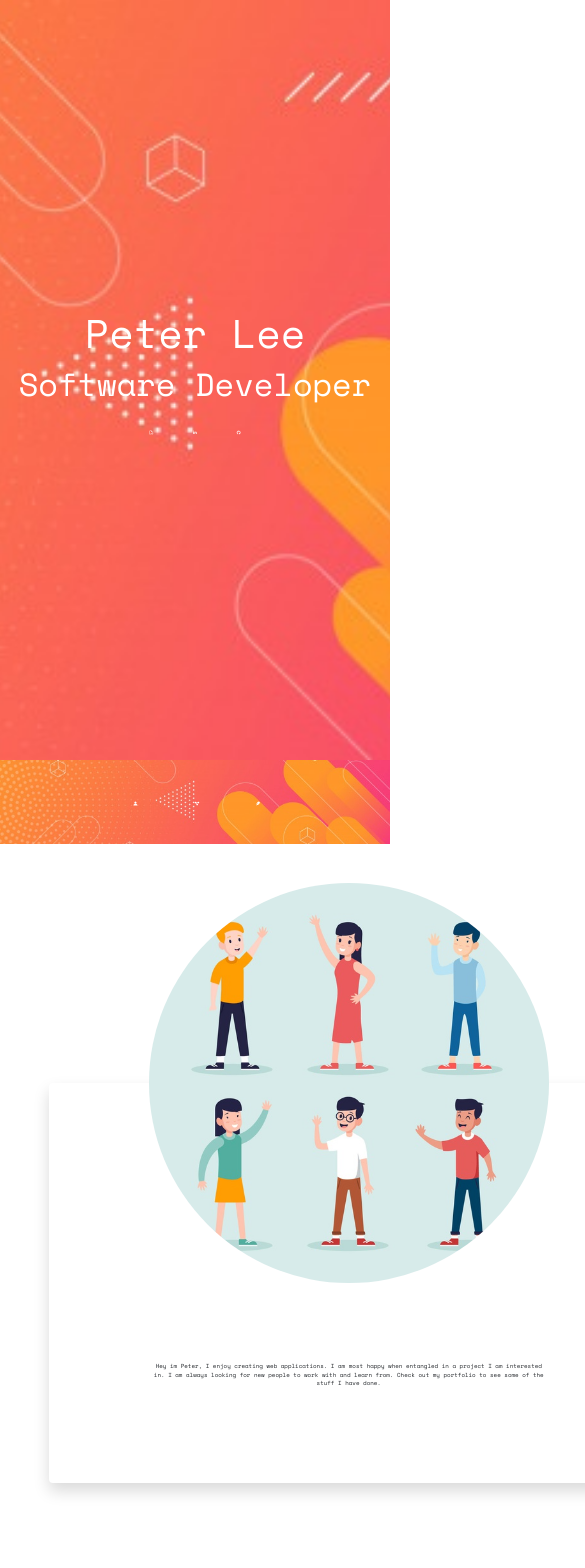
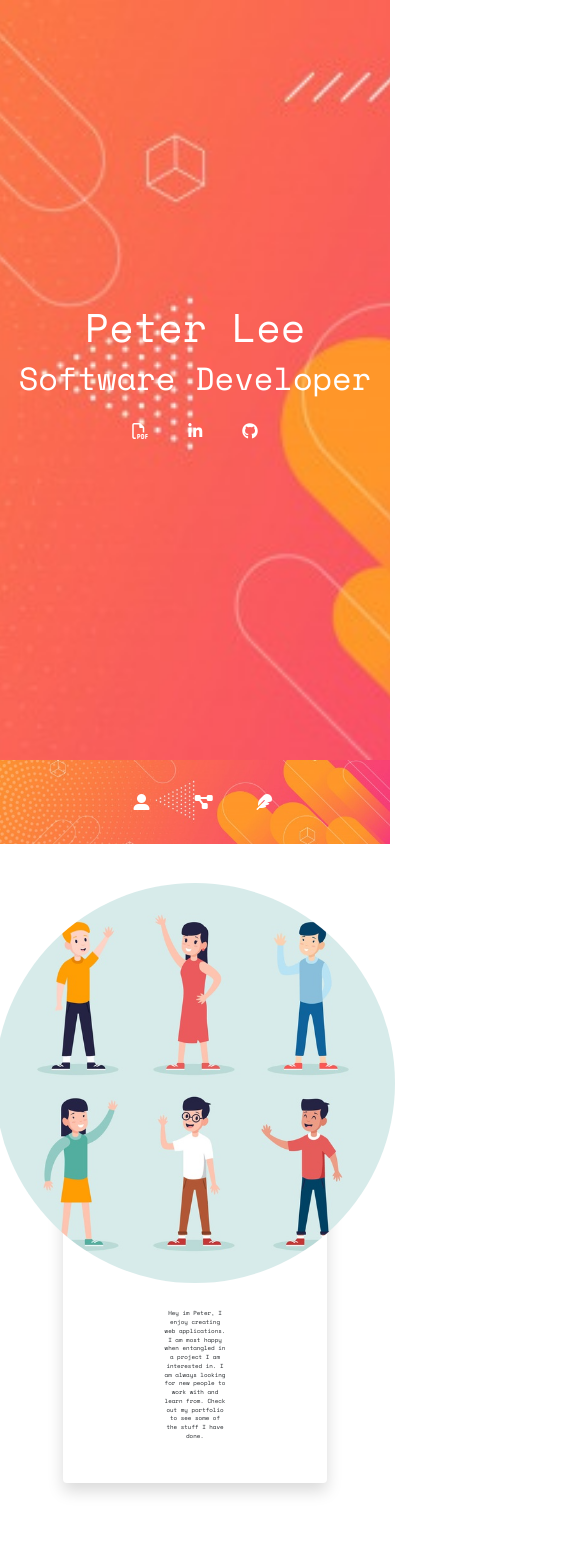
Before and after one commit to PedroL33/portfolio, a React (Create React App) app: page / in a window 390 px wide. Shown: the top 1568 px of the page, 585 px wide, since content can reach past the window. Built offline with nearby package versions, Linux system fonts and the light colour scheme.

Commit message:
Fixed responsive design bugs in about section.

```diff
--- a/src/App.css
+++ b/src/App.css
@@ -78,7 +78,7 @@ body {
   -moz-transition:.5s;
   -webkit-transition:.5s;
   transition:.5s;
-  font-size:1vw;
+  font-size:16px;
   text-align: center;
 }
 
@@ -160,13 +160,12 @@ body {
   justify-content: space-between;
   padding:0;
   list-style-type: none;
-  font-size: 3vw;
-  width: 50%;
+  font-size: 3em;
   margin-top: 2%;
 }
 
 .contact-link-item {
-  margin: 20px;
+  padding: 20px;
   color: black;
 }
 
@@ -182,6 +181,7 @@ body {
   display: flex;
   justify-content: center;
   align-items: center;
+  font-size: 1vw;
 }
 
 textarea {
@@ -209,17 +209,26 @@ textarea {
 }
 
 @media screen and (max-width: 1200px) {
+
+
   .about-info {
     margin: 200px auto 0 auto;
-    width: 600px;
+    width: 90%;
     padding: 200px 100px 0 100px;
     text-align: center;
     text-indent: 0;
   }
 
   .about-image {
+    height: 400px;
+    width: 400px;
     position: absolute;
+    left: 50%;
+    margin-left: -200px;
     top: -200px;
-    left: 100px;
+  }
+
+  .contact-container {
+    width: 80%;
   }
 }
```
